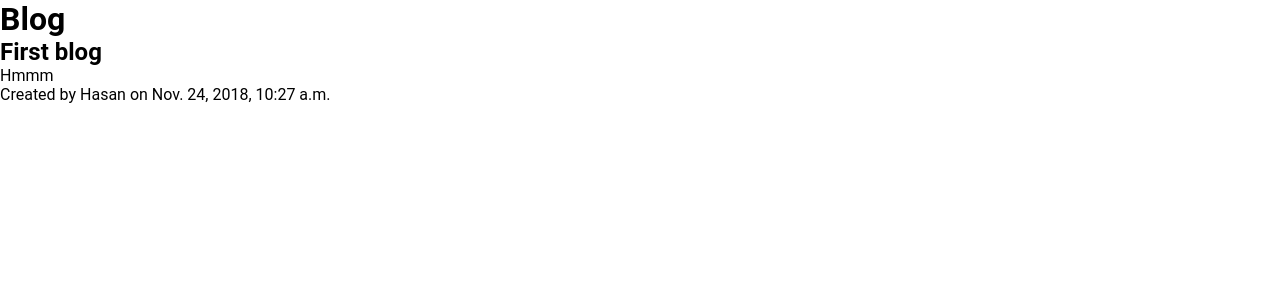
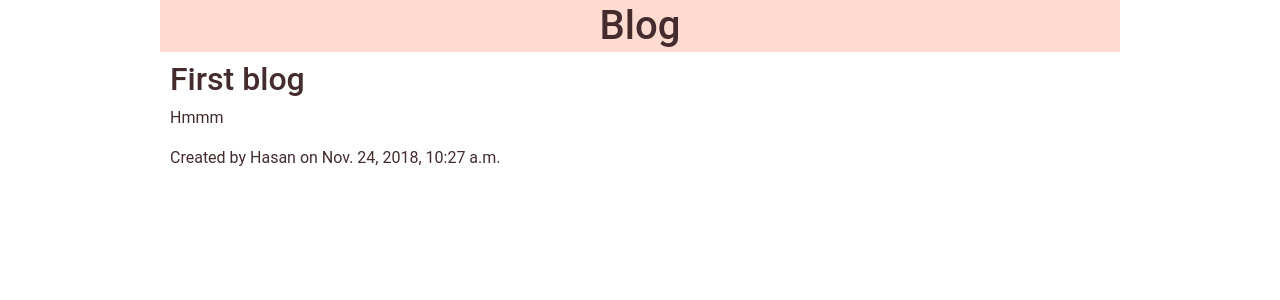
Before and after one commit to hasanqazi/django-portfolio, a Django app: page /blog in a window 1280 px wide. Shown: the top 300 px of the page. Run offline with Django 3.2, Linux system fonts and the light colour scheme; data comes from the database, SQL or seed files in the repository; some libraries are stand-ins or nearby versions.

Commit message:
Styled the pages

```diff
--- a/assets/styles.css
+++ b/assets/styles.css
@@ -4,4 +4,20 @@
   outline: 0;
   padding: 0;
   margin: 0;
+  color: #442C2E;
 }
+
+.wrapper {
+  max-width: 960px;
+  margin: 0 auto;
+}
+
+.wrapper h1 {
+  text-align: center;
+  background: #FEDBD0;
+  padding: 2px 0px 2px 0px;
+}
+
+.blog {
+  padding: 0px 10px 0px 10px;
+}
--- a/templates/base_layout.html
+++ b/templates/base_layout.html
@@ -4,6 +4,8 @@
   <meta charset="UTF-8">
   <meta name="viewport" content="width=device-width, initial-scale=1.0">
   <meta http-equiv="X-UA-Compatible" content="ie=edge">
+  <link rel="stylesheet" href="https://stackpath.bootstrapcdn.com/bootstrap/4.1.3/css/bootstrap.min.css" integrity="sha384-MCw98/SFnGE8fJT3GXwEOngsV7Zt27NXFoaoApmYm81iuXoPkFOJwJ8ERdknLPMO" crossorigin="anonymous">
+  <meta name="viewport" content="width=device-width, initial-scale=1, shrink-to-fit=no">
   <link rel="stylesheet" href="{% static 'styles.css' %}">
   <title>Hasan Qazi</title>
 </head>
```
